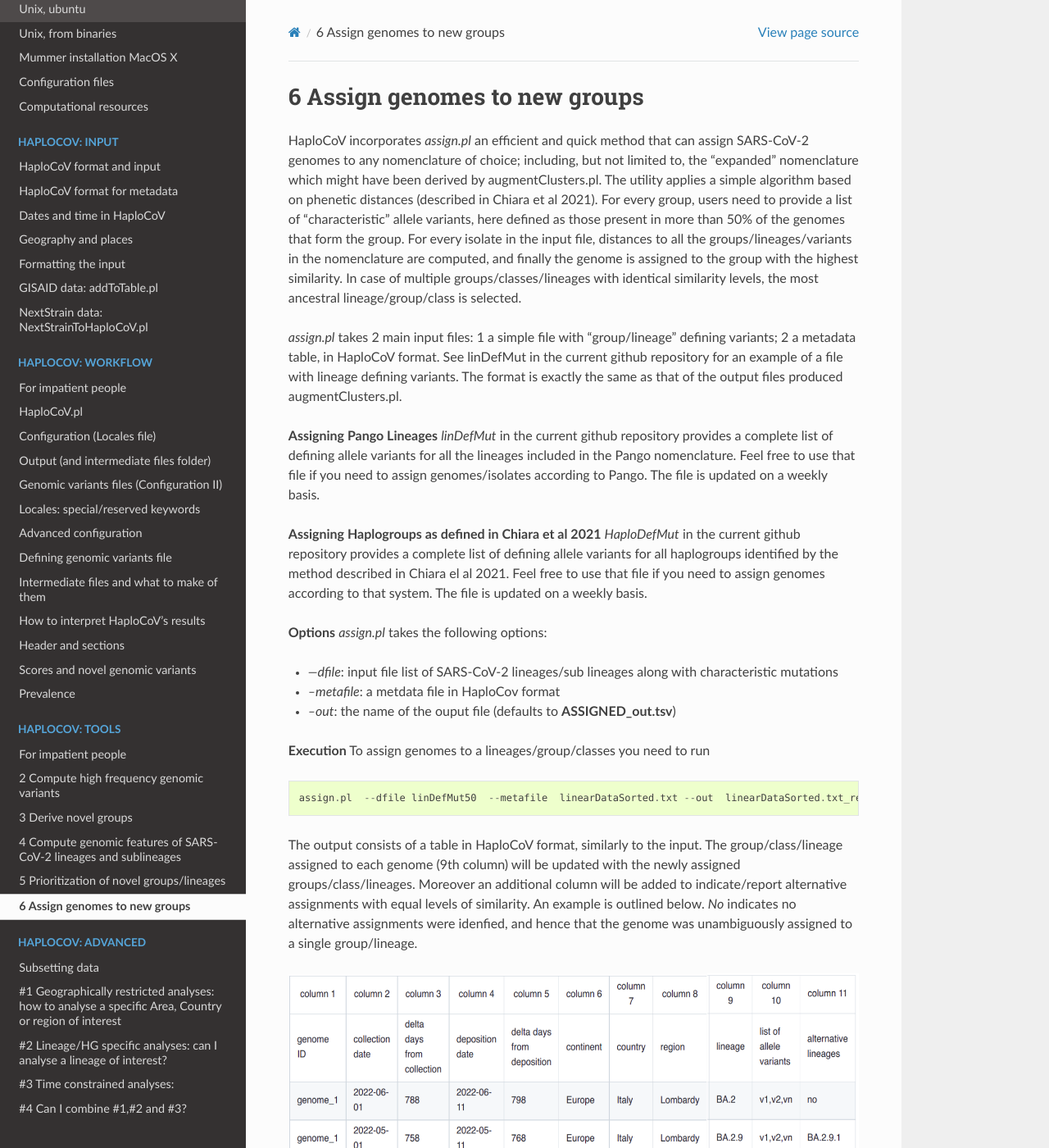
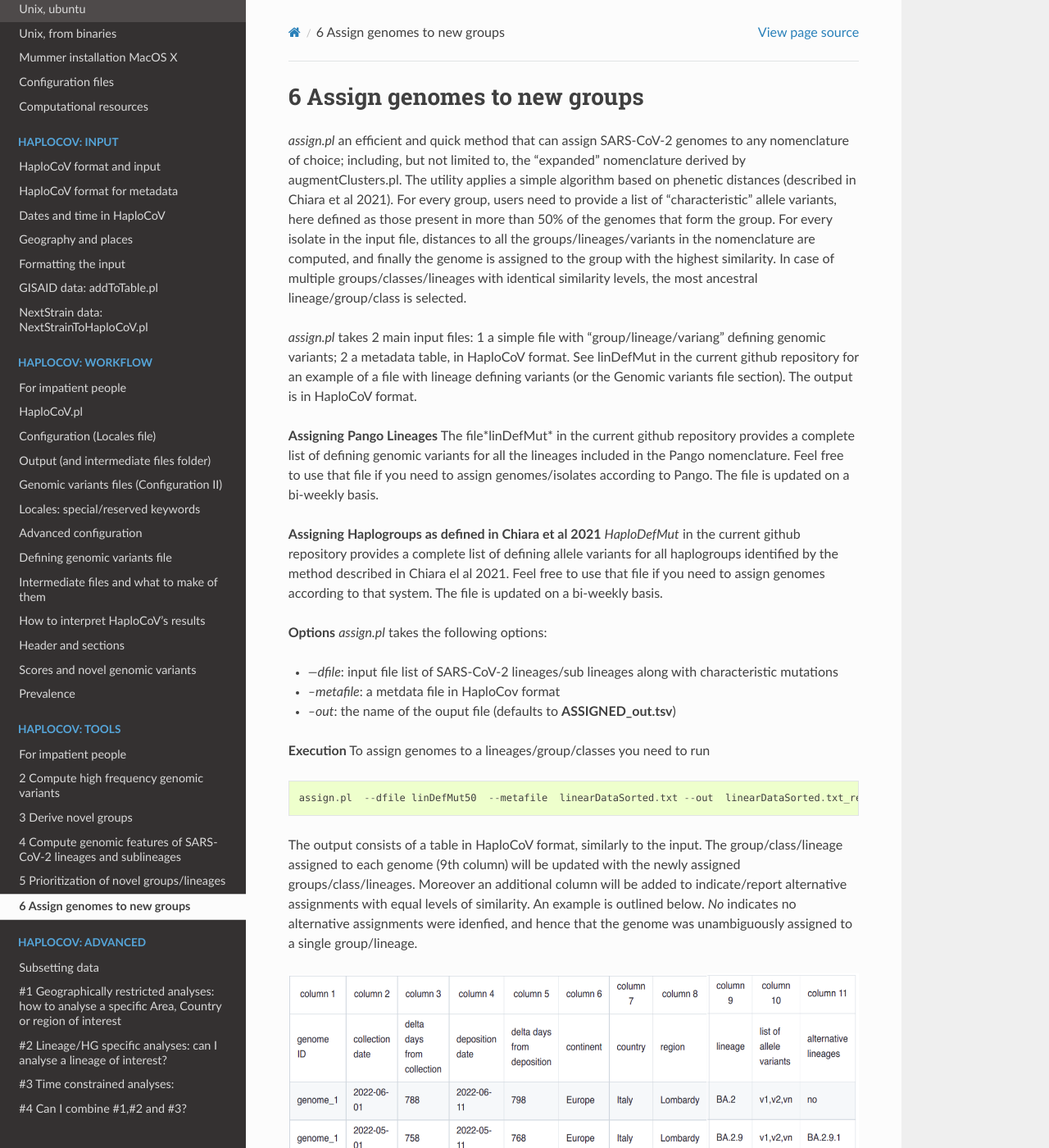
Before and after one commit to matteo14c/HaploCoV, a Sphinx documentation site: the page built from docs/source/assign.rst, in a window 1280 px wide and 1400 px high. Shown: the whole window at 82% size. Built offline with Sphinx 7.4.7 and the Read the Docs theme 2.0.0, drawn with Linux system fonts in a browser that asks for light colours; some of the changed text lies outside the part shown.

Commit message:
Update assign.rst

```diff
--- a/docs/source/assign.rst
+++ b/docs/source/assign.rst
@@ -1,17 +1,18 @@
 6 Assign genomes to new groups
 ===============================
 
-HaploCoV incorporates *assign.pl* an efficient and quick method that can assign SARS-CoV-2 genomes to any nomenclature of choice; including, but not limited to, the "expanded" nomenclature which might have been derived by augmentClusters.pl.
+*assign.pl* an efficient and quick method that can assign SARS-CoV-2 genomes to any nomenclature of choice; including, but not limited to, the "expanded" nomenclature derived by augmentClusters.pl.
 The utility applies a simple algorithm based on phenetic distances (described in Chiara et al 2021). For every group, users need to provide a list of "characteristic" allele variants, here defined as those present in more than 50% of the genomes that form the group.
 For every isolate in the input file, distances to all the groups/lineages/variants in the nomenclature are computed, and finally the genome is assigned to the group with the highest similarity. In case of multiple groups/classes/lineages with identical similarity levels, the most ancestral lineage/group/class is selected.
 
-*assign.pl* takes 2 main input files: 1 a simple file with "group/lineage" defining variants; 2 a metadata table, in HaploCoV format. See linDefMut in the current github repository for an example of a file with lineage defining variants. The format is exactly the same as that of the output files produced augmentClusters.pl.
+*assign.pl* takes 2 main input files: 1 a simple file with "group/lineage/variang" defining genomic variants; 2 a metadata table, in HaploCoV format. See linDefMut in the current github repository for an example of a file with lineage defining variants (or the Genomic variants file section).
+The output is in HaploCoV format.
 
 **Assigning Pango Lineages**
-*linDefMut* in the current github repository provides a complete list of defining allele variants for all the lineages included in the Pango nomenclature. Feel free to use that file if you need to assign genomes/isolates according to Pango. The file is updated on a weekly basis.
+The file*linDefMut* in the current github repository provides a complete list of defining genomic variants for all the lineages included in the Pango nomenclature. Feel free to use that file if you need to assign genomes/isolates according to Pango. The file is updated on a bi-weekly basis.
 
 **Assigning Haplogroups as defined in Chiara et al 2021**
-*HaploDefMut* in the current github repository provides a complete list of defining allele variants for all haplogroups identified by the method described in Chiara el al 2021. Feel free to use that file if you need to assign genomes according to that system. The file is updated on a weekly basis.
+*HaploDefMut* in the current github repository provides a complete list of defining allele variants for all haplogroups identified by the method described in Chiara el al 2021. Feel free to use that file if you need to assign genomes according to that system. The file is updated on a bi-weekly basis.
 
 **Options**
 *assign.pl* takes the following options:
```
Also changed, not shown: other parts of docs/source/assign.rst (+2 -2 lines).
